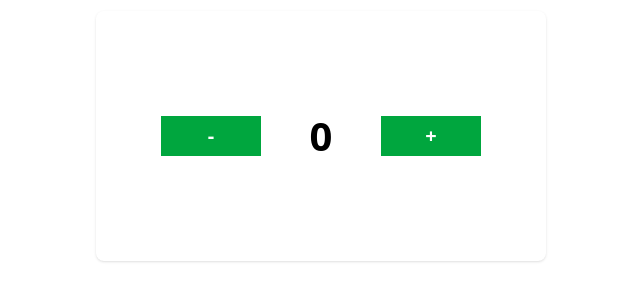
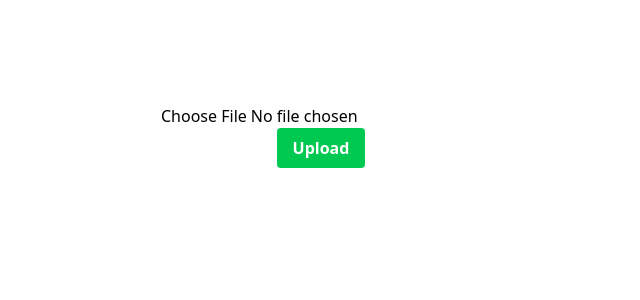
Before and after one commit to KavindaAppuhamy/cbc-frontend, a React (Vite) app: page /testing in a window 1280 px wide. Shown: the part 264-564 px from the top of the page, without its empty margins (319-959 px from the left). Built offline with nearby package versions, Linux system fonts and the light colour scheme.

Commit message:
Add media upload ✏️➕

```diff
--- a/package.json
+++ b/package.json
@@ -10,6 +10,7 @@
     "preview": "vite preview"
   },
   "dependencies": {
+    "@supabase/supabase-js": "^2.50.0",
     "@tailwindcss/vite": "^4.1.5",
     "axios": "^1.9.0",
     "lucide-react": "^0.509.0",
--- a/src/App.jsx
+++ b/src/App.jsx
@@ -29,3 +29,6 @@ function App() {
 }
 
 export default App
+
+//https://hpqqmlrdndyglszpocpe.supabase.co
+//eyJhbGciOiJIUzI1NiIsInR5cCI6IkpXVCJ9.eyJpc3MiOiJzdXBhYmFzZSIsInJlZiI6ImhwcXFtbHJkbmR5Z2xzenBvY3BlIiwicm9sZSI6ImFub24iLCJpYXQiOjE3NDkyMjEyMTMsImV4cCI6MjA2NDc5NzIxM30.6yCxYWmaote9MJLebzzRn7pgw82oyzGUcqR3w0TDZ34
--- a/src/pages/admin/AdminProductPage.jsx
+++ b/src/pages/admin/AdminProductPage.jsx
@@ -1,6 +1,7 @@
 import { useEffect, useState } from "react";
 import { sampleProducts } from "../../assets/sampleData";
 import axios from "axios";
+import { Link } from "react-router-dom";
 
 export default function AdminProductPage() {
 
@@ -16,7 +17,8 @@ export default function AdminProductPage() {
     );
 
     return (
-        <div className="w-full h-full max-h-full overflow-y-scroll p-4">
+        <div className="w-full h-full max-h-full overflow-y-scroll p-4 relative">
+            <Link to="/admin/add-product" className="absolute text-xl cursor-pointer bottom-5 right-5 bg-green-500 text-white font-bold py-2 px-4 rounded text-center flex justify-center items-center">Add Product</Link>
             <table className="min-w-full text-center bg-white shadow-md rounded-lg overflow-hidden">
                 <thead className="bg-gray-800 text-white">
                     <tr>
--- /dev/null
+++ b/src/pages/admin/addProduct.jsx
@@ -0,0 +1,7 @@
+export default function AddProductPage() {
+    return(
+        <div className="w-full h-full flex flex-col justify-center items-center bg-green-800">
+
+        </div>
+    )
+}
--- a/src/pages/adminPage.jsx
+++ b/src/pages/adminPage.jsx
@@ -2,6 +2,7 @@ import { useState } from "react";
 import { Link, Route, Routes } from "react-router-dom";
 import { LayoutDashboard, ShoppingCart, Users, Star } from "lucide-react";
 import AdminProductPage from "./admin/AdminProductPage";
+import AddProductPage from "./admin/addProduct";
 
 export default function AdminPage() {
     const [isSidebarOpen, setIsSidebarOpen] = useState(false);
@@ -75,6 +76,7 @@ export default function AdminPage() {
                     <Route path="/users" element={<h1 className="p-6 text-2xl font-bold text-gray-800">Users Management</h1>}/>
                     <Route path="/orders" element={<h1 className="p-6 text-2xl font-bold text-gray-800">Order History</h1>}/>
                     <Route path="/reviews" element={<h1 className="p-6 text-2xl font-bold text-gray-800">Customer Reviews</h1>}/>
+                    <Route path="/add-product" element={<AddProductPage/>}/>
                 </Routes>
             </div>
         </div>
--- a/src/pages/testPage.jsx
+++ b/src/pages/testPage.jsx
@@ -1,24 +1,31 @@
 import { useState } from "react";
+import mediaUpload from "../utils/mediaUpload";
 
 export default function TestPage() {
-    const [count, setCount] = useState(0)
+    const [image, setImage] = useState(null)
+
+    function fileUpload(){
+        mediaUpload(image).then(
+            (res) => {
+                console.log(res)
+            }
+        ).catch(
+            (res) =>{
+                console.log(res)
+            }
+        )
+    }
+
     return(
-        <div className="w-full h-screen flex justify-center items-center">
-            <div className="w-[450px] h-[250px] shadow flex justify-center items-center rounded-lg">
-                <button onClick={
-                    ()=>{
-                        setCount(count - 1);
-                    }
-                } className="bg-green-600 text-white font-bold text-center w-[100px] h-[40px] text-[20px] cursor-pointer"> - </button>
-                <span className="text-[40px] font-bold text-center w-[100px] h-[40px] mx-[10px] flex justify-center items-center">
-                    {count}
-                </span>
-                <button onClick={
-                    ()=>{
-                        setCount(count + 1);
-                    }
-                } className="bg-green-600 text-white font-bold text-center w-[100px] h-[40px] text-[20px] cursor-pointer"> + </button>
-            </div>
+        <div className="w-full h-screen flex justify-center items-center flex-col">
+            <input type="file" className="file-input file-input-bordered w-full max-w-xs"
+            onChange={(e)=>{
+                setImage(e.target.files[0]);
+            }} />
+            <button onClick={fileUpload} className="bg-green-500 text-white font-bold py-2 px-4 rounded">Upload</button>
         </div>
     )
 }
+
+//https://hpqqmlrdndyglszpocpe.supabase.co
+//eyJhbGciOiJIUzI1NiIsInR5cCI6IkpXVCJ9.eyJpc3MiOiJzdXBhYmFzZSIsInJlZiI6ImhwcXFtbHJkbmR5Z2xzenBvY3BlIiwicm9sZSI6ImFub24iLCJpYXQiOjE3NDkyMjEyMTMsImV4cCI6MjA2NDc5NzIxM30.6yCxYWmaote9MJLebzzRn7pgw82oyzGUcqR3w0TDZ34
--- /dev/null
+++ b/src/utils/mediaUpload.jsx
@@ -0,0 +1,33 @@
+import { createClient } from "@supabase/supabase-js"
+
+const url = "https://hpqqmlrdndyglszpocpe.supabase.co"
+const key = "eyJhbGciOiJIUzI1NiIsInR5cCI6IkpXVCJ9.eyJpc3MiOiJzdXBhYmFzZSIsInJlZiI6ImhwcXFtbHJkbmR5Z2xzenBvY3BlIiwicm9sZSI6ImFub24iLCJpYXQiOjE3NDkyMjEyMTMsImV4cCI6MjA2NDc5NzIxM30.6yCxYWmaote9MJLebzzRn7pgw82oyzGUcqR3w0TDZ34"
+
+const supabase = createClient(url,key)
+
+export default function mediaUpload(file){
+    const mediaUploadPromise = new Promise(
+        (resolve, reject)=>{
+            if(file == null){
+                reject("No file selected")
+            }
+
+            const timestamp = new Date().getTime()
+            const newName = timestamp + file.name
+
+            supabase.storage.from("cbc-images").upload(newName, file, {
+                upsert: false,
+                cacheControl: "3600"
+            }).then(()=>{
+                const publicUrl = supabase.storage.from("cbc-images").getPublicUrl(newName).data.publicUrl
+                resolve(publicUrl)
+            }).catch(
+                (e)=>{
+                    reject("Error occured in supabase connection")
+                }
+            )
+            }
+    )
+
+    return mediaUploadPromise
+}
```
Also changed, not shown: 1 other file (tests, documents, lock files or other folders).
